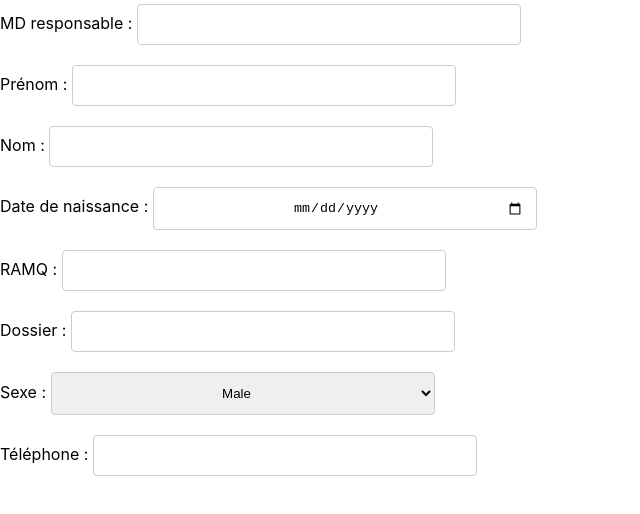
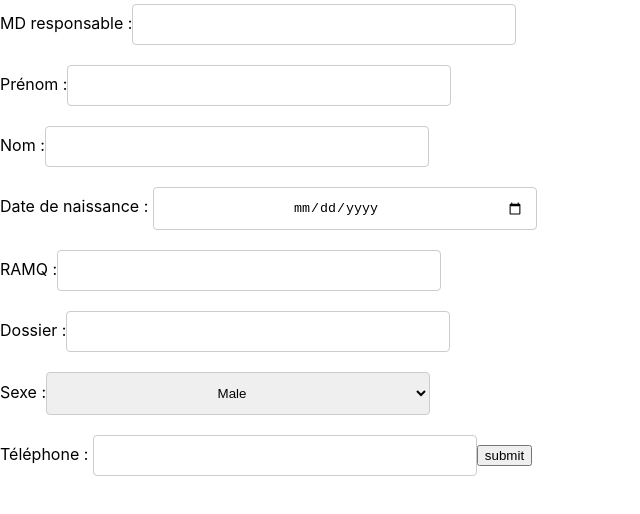
Before and after one commit to hangzhoucity/my-app, a React (Create React App) app: page / in a window 1280 px wide. Shown: the top 514 px of the page, without its empty margins (0-640 px from the left). Built offline with nearby package versions, Linux system fonts and the light colour scheme.

Commit message:
Form update

```diff
--- a/src/Components/Containers/Form.js
+++ b/src/Components/Containers/Form.js
@@ -13,22 +13,91 @@ class Form extends Component {
       tel: ""
     }
 
+ handleChange = e => {
+   this.setState({
+     [e.target.name]: e.target.value
+   })
+ }
+
+ onSubmit = () => {
+   console.log (this.state);
+ }
+ //   constructor(props) {
+ //   super(props);
+//this.state = { MD: '' }
+  //  this.handleSubmit = this.handleSubmit.bind(this);
+  //  this.handleChange = this.handleChange.bind(this)
+  //}
+
+  //handleChange = (event) => {
+  //  this.setState({ value: event.target.value })
+  //}
+
+
+  //handleSubmit(event) {
+  //  event.preventDefault();
+  //  const data = new FormData(event.target);
+
+  //  fetch('/api/form-submit-url', {
+  //    method: 'POST',
+  //    body: data,
+  //  });
+  //}
+
     render() {
       return (
-        <form>
-          <label id = "MD"> MD responsable :  <input type="text" name="MD" value={this.state.MD} /></label> <br></br>
-          <label id = "firstName"> Prénom : <input type="text" name="firstName" value={this.state.firstName} /> </label> <br></br>
-          <label id = "lastName"> Nom : <input type="text" name="lastName" value={this.state.lastName} /></label> <br></br>
-          <label htmlFor="birthdate">Date de naissance : </label>
-          <input id="birthdate" name="birthdate" type="date" value={this.state.Date}/><br></br>
-          <label id = "RAMQ"> RAMQ : <input type="text" name="RAMQ" value={this.state.RAMQ} /></label> <br></br>
-          <label id = "Dossier"> Dossier :  <input type="text" name="Dossier" value={this.state.Dossier} /></label> <br></br>
-          <label id = "sexe"> Sexe : <select value={this.state.sexe} onChange={this.handleSubmit}>
+        <form onSubmit={this.handleSubmit}>
+          <label id = "MD"> MD responsable :
+            <input type="text"
+              name="MD"
+              value={this.state.MD}
+              onchange= {e =>this.handleChange(e)} required/>
+          </label> <br></br>
+
+          <label id = "firstName"> Prénom :
+            <input type="text"
+              name="firstName"
+              value={this.state.firstName}
+              onchange= {e =>this.handleChange(e)} required/>
+          </label> <br></br>
+
+          <label id = "lastName"> Nom :
+            <input type="text"
+              name="lastName"
+              value={this.state.lastName}
+              onchange= {e =>this.handleChange(e)} required/>
+          </label> <br></br>
+
+          <label htmlFor="birthdate"> Date de naissance : </label>
+             <input id="birthdate"
+              name="birthdate"
+              type="date"
+              value={this.state.Date}
+              onchange= {e =>this.handleChange(e)} required/><br></br>
+
+          <label id = "RAMQ"> RAMQ :
+            <input type="text"
+              name="RAMQ"
+              value={this.state.RAMQ}
+              onchange= {e =>this.handleChange(e)} required/>
+          </label> <br></br>
+
+          <label id = "Dossier"> Dossier :
+            <input type="text"
+              name="Dossier"
+              value={this.state.Dossier}
+              onchange= {e =>this.handleChange(e)} required/>
+          </label> <br></br>
+
+          <label id = "sexe"> Sexe :
+          <select value={this.state.sexe} onChange={this.handleChange}>
                   <option name="male"> Male</option>
                   <option name="female">Female</option>
           </select> </label><br></br>
-          <label id = "tel"> Téléphone : <input type="tel" name="RAMQ" value={this.state.tel} /></label>
 
+          <label id = "tel"> Téléphone : <input type="tel" name="RAMQ" value={this.state.tel} onchange= {e =>this.handleChange(e)} required/></label>
+
+          <button onclick ={ ()=> this.onSubmit()}>submit</button>
        </form>
       )
     }
```
